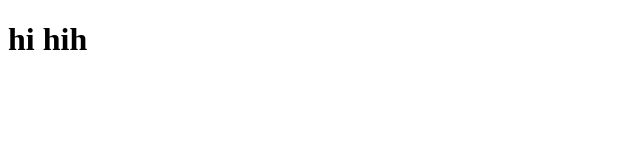
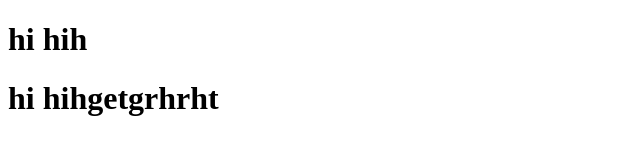
Before and after one commit to mowlid12/project0, a plain HTML site: page index.html in a window 1280 px wide. Shown: the whole page, without its empty margins (0-640 px from the left). Drawn offline with Linux system fonts and the light colour scheme.

Commit message:
Update index.html

```diff
--- a/index.html
+++ b/index.html
@@ -6,5 +6,6 @@
   </head>
   <body>
     <h1>hi hih </h1>
+    <h1>hi hihgetgrhrht </h1>
   </body>
 </html>
```
